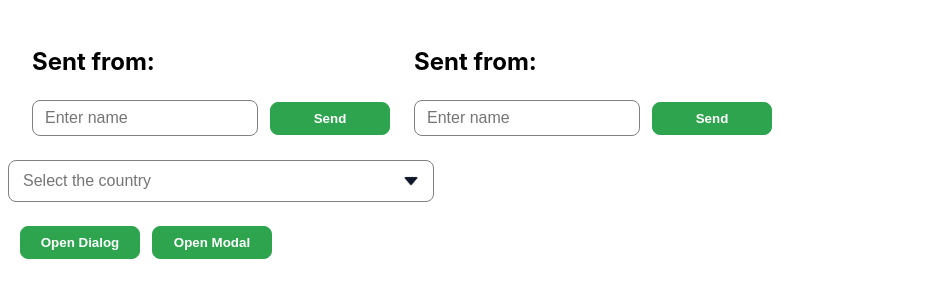
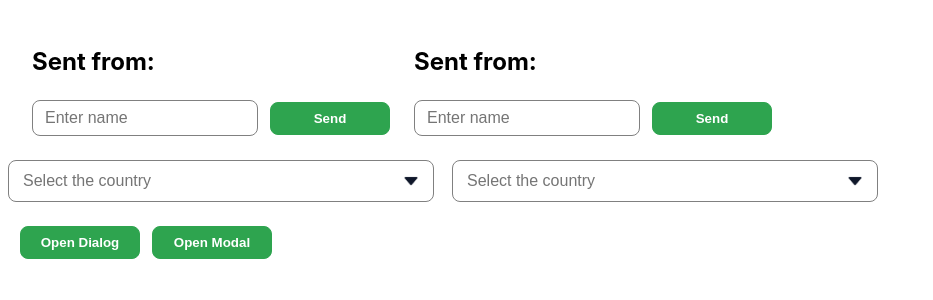
Before and after one commit to David-Nguyen17/react_rebuild_ui, a React (Vite) app: page / in a window 1280 px wide. Shown: the top 300 px of the page, without its empty margins (0-933 px from the left). Built offline with nearby package versions, Linux system fonts and the light colour scheme.

Commit message:
add final auto

```diff
--- a/src/App.tsx
+++ b/src/App.tsx
@@ -4,12 +4,6 @@
 import HomePage from "./pages/user_1";
 import MessagePage from "./pages/user_2";
 import localStore from "./store";
-
-export interface Country {
-  code: string;
-  label: string;
-  phone: string;
-}
 
 function App() {
   useEffect(() => {
--- a/src/data/country.ts
+++ b/src/data/country.ts
@@ -1,4 +1,9 @@
-const COUNTRIES = [
+export interface Country {
+  code: string;
+  label: string;
+  phone: string;
+}
+const COUNTRIES: Country[] = [
   { code: "AD", label: "Andorra", phone: "376" },
   {
     code: "AE",
--- /dev/null
+++ b/src/data/users.ts
@@ -0,0 +1,261 @@
+// 20240204125207
+// https://jsonplaceholder.typicode.com/users
+
+export interface Address {
+  street: string;
+  suite: string;
+  city: string;
+  zipcode: string;
+  geo: {
+    lat: string;
+    lng: string;
+  };
+}
+
+export interface Company {
+  name: string;
+  catchPhrase: string;
+  bs: string;
+}
+export interface User {
+  id: number;
+  name: string;
+  username: string;
+  email: string;
+  address: Address;
+  phone: string;
+  website: string;
+  company: Company;
+}
+export const USERS = [
+  {
+    id: 1,
+    name: "Leanne Graham",
+    username: "Bret",
+    email: "Sincere@april.biz",
+    address: {
+      street: "Kulas Light",
+      suite: "Apt. 556",
+      city: "Gwenborough",
+      zipcode: "92998-3874",
+      geo: {
+        lat: "-37.3159",
+        lng: "81.1496",
+      },
+    },
+    phone: "1-770-736-8031 x56442",
+    website: "hildegard.org",
+    company: {
+      name: "Romaguera-Crona",
+      catchPhrase: "Multi-layered client-server neural-net",
+      bs: "harness real-time e-markets",
+    },
+  },
+  {
+    id: 2,
+    name: "Ervin Howell",
+    username: "Antonette",
+    email: "Shanna@melissa.tv",
+    address: {
+      street: "Victor Plains",
+      suite: "Suite 879",
+      city: "Wisokyburgh",
+      zipcode: "90566-7771",
+      geo: {
+        lat: "-43.9509",
+        lng: "-34.4618",
+      },
+    },
+    phone: "010-692-6593 x09125",
+    website: "anastasia.net",
+    company: {
+      name: "Deckow-Crist",
+      catchPhrase: "Proactive didactic contingency",
+      bs: "synergize scalable supply-chains",
+    },
+  },
+  {
+    id: 3,
+    name: "Clementine Bauch",
+    username: "Samantha",
+    email: "Nathan@yesenia.net",
+    address: {
+      street: "Douglas Extension",
+      suite: "Suite 847",
+      city: "McKenziehaven",
+      zipcode: "59590-4157",
+      geo: {
+        lat: "-68.6102",
+        lng: "-47.0653",
+      },
+    },
+    phone: "1-463-123-4447",
+    website: "ramiro.info",
+    company: {
+      name: "Romaguera-Jacobson",
+      catchPhrase: "Face to face bifurcated interface",
+      bs: "e-enable strategic applications",
+    },
+  },
+  {
+    id: 4,
+    name: "Patricia Lebsack",
+    username: "Karianne",
+    email: "Julianne.OConner@kory.org",
+    address: {
+      street: "Hoeger Mall",
+      suite: "Apt. 692",
+      city: "South Elvis",
+      zipcode: "53919-4257",
+      geo: {
+        lat: "29.4572",
+        lng: "-164.2990",
+      },
+    },
+    phone: "493-170-9623 x156",
+    website: "kale.biz",
+    company: {
+      name: "Robel-Corkery",
+      catchPhrase: "Multi-tiered zero tolerance productivity",
+      bs: "transition cutting-edge web services",
+    },
+  },
+  {
+    id: 5,
+    name: "Chelsey Dietrich",
+    username: "Kamren",
+    email: "Lucio_Hettinger@annie.ca",
+    address: {
+      street: "Skiles Walks",
+      suite: "Suite 351",
+      city: "Roscoeview",
+      zipcode: "33263",
+      geo: {
+        lat: "-31.8129",
+        lng: "62.5342",
+      },
+    },
+    phone: "(254)954-1289",
+    website: "demarco.info",
+    company: {
+      name: "Keebler LLC",
+      catchPhrase: "User-centric fault-tolerant solution",
+      bs: "revolutionize end-to-end systems",
+    },
+  },
+  {
+    id: 6,
+    name: "Mrs. Dennis Schulist",
+    username: "Leopoldo_Corkery",
+    email: "Karley_Dach@jasper.info",
+    address: {
+      street: "Norberto Crossing",
+      suite: "Apt. 950",
+      city: "South Christy",
+      zipcode: "23505-1337",
+      geo: {
+        lat: "-71.4197",
+        lng: "71.7478",
+      },
+    },
+    phone: "1-477-935-8478 x6430",
+    website: "ola.org",
+    company: {
+      name: "Considine-Lockman",
+      catchPhrase: "Synchronised bottom-line interface",
+      bs: "e-enable innovative applications",
+    },
+  },
+  {
+    id: 7,
+    name: "Kurtis Weissnat",
+    username: "Elwyn.Skiles",
+    email: "Telly.Hoeger@billy.biz",
+    address: {
+      street: "Rex Trail",
+      suite: "Suite 280",
+      city: "Howemouth",
+      zipcode: "58804-1099",
+      geo: {
+        lat: "24.8918",
+        lng: "21.8984",
+      },
+    },
+    phone: "210.067.6132",
+    website: "elvis.io",
+    company: {
+      name: "Johns Group",
+      catchPhrase: "Configurable multimedia task-force",
+      bs: "generate enterprise e-tailers",
+    },
+  },
+  {
+    id: 8,
+    name: "Nicholas Runolfsdottir V",
+    username: "Maxime_Nienow",
+    email: "Sherwood@rosamond.me",
+    address: {
+      street: "Ellsworth Summit",
+      suite: "Suite 729",
+      city: "Aliyaview",
+      zipcode: "45169",
+      geo: {
+        lat: "-14.3990",
+        lng: "-120.7677",
+      },
+    },
+    phone: "586.493.6943 x140",
+    website: "jacynthe.com",
+    company: {
+      name: "Abernathy Group",
+      catchPhrase: "Implemented secondary concept",
+      bs: "e-enable extensible e-tailers",
+    },
+  },
+  {
+    id: 9,
+    name: "Glenna Reichert",
+    username: "Delphine",
+    email: "Chaim_McDermott@dana.io",
+    address: {
+      street: "Dayna Park",
+      suite: "Suite 449",
+      city: "Bartholomebury",
+      zipcode: "76495-3109",
+      geo: {
+        lat: "24.6463",
+        lng: "-168.8889",
+      },
+    },
+    phone: "(775)976-6794 x41206",
+    website: "conrad.com",
+    company: {
+      name: "Yost and Sons",
+      catchPhrase: "Switchable contextually-based project",
+      bs: "aggregate real-time technologies",
+    },
+  },
+  {
+    id: 10,
+    name: "Clementina DuBuque",
+    username: "Moriah.Stanton",
+    email: "Rey.Padberg@karina.biz",
+    address: {
+      street: "Kattie Turnpike",
+      suite: "Suite 198",
+      city: "Lebsackbury",
+      zipcode: "31428-2261",
+      geo: {
+        lat: "-38.2386",
+        lng: "57.2232",
+      },
+    },
+    phone: "024-648-3804",
+    website: "ambrose.net",
+    company: {
+      name: "Hoeger LLC",
+      catchPhrase: "Centralized empowering task-force",
+      bs: "target end-to-end models",
+    },
+  },
+];
--- a/src/index.css
+++ b/src/index.css
@@ -32,3 +32,8 @@
   gap: 24px;
   margin: 24px;
 }
+
+.auto {
+  display: flex;
+  gap: 44px;
+}
--- a/src/pages/auto_complete/index.tsx
+++ b/src/pages/auto_complete/index.tsx
@@ -1,20 +1,30 @@
-import { Country } from "@/App";
-import COUNTRIES from "@/data/country";
+import COUNTRIES, { Country } from "@/data/country";
+import { USERS, User } from "@/data/users";
 import AutoComplete from "@/ui/AutoComplete";
 import { useState } from "react";
 
 const AutoCompletePage = () => {
-  const [option, setOption] = useState<Country | null>(null);
-  const onChangeValue = (value: Country | null) => {
-    setOption(value);
+  const [country, setCountry] = useState<Country | null>(null);
+  const [user, setUser] = useState<User | null>(null);
+  const onChangeValueCountry = (value: Country | null) => {
+    setCountry(value);
+  };
+  const onChangeValueUser = (value: User | null) => {
+    setUser(value);
   };
   return (
-    <div>
+    <div className="auto">
       <AutoComplete
         data={COUNTRIES}
-        value={option}
-        valueChange={onChangeValue}
+        value={country}
+        valueChange={onChangeValueCountry}
         keyLabel="label"
+      />
+      <AutoComplete
+        data={USERS}
+        value={user}
+        valueChange={onChangeValueUser}
+        keyLabel="name"
       />
     </div>
   );
--- a/src/ui/AutoComplete/index.tsx
+++ b/src/ui/AutoComplete/index.tsx
@@ -32,6 +32,7 @@
   const [isShowData, setShowData] = useState(false);
   const refInput = useRef<HTMLInputElement | null>(null);
   const refDiv = useRef<HTMLDivElement | null>(null);
+  const isClickedClear = useRef<boolean>(false);
   const handleDefaultTitle = useCallback(() => {
     if (getOptionLabel && value) {
       return getOptionLabel(value);
@@ -48,10 +49,12 @@
     if (
       refDiv.current &&
       event?.target instanceof Node &&
-      !refDiv.current?.contains(event?.target)
+      !refDiv.current?.contains(event?.target) &&
+      !isClickedClear.current
     ) {
-      console.log("vao dat");
       setShowData(false);
+    } else {
+      isClickedClear.current = false;
     }
   };
 
@@ -61,13 +64,16 @@
   const onClear = () => {
     setValueText("");
     valueChange(null);
+    isClickedClear.current = true;
   };
   useEffect(() => {
-    document.addEventListener("click", handleClickOutside);
+    if (isShowData) {
+      document.addEventListener("click", handleClickOutside);
+    }
     return () => {
       document.removeEventListener("click", handleClickOutside);
     };
-  }, [refDiv]);
+  }, [isShowData]);
   const onClickItem = (item: T) => {
     valueChange(item);
     setShowData(false);
```
